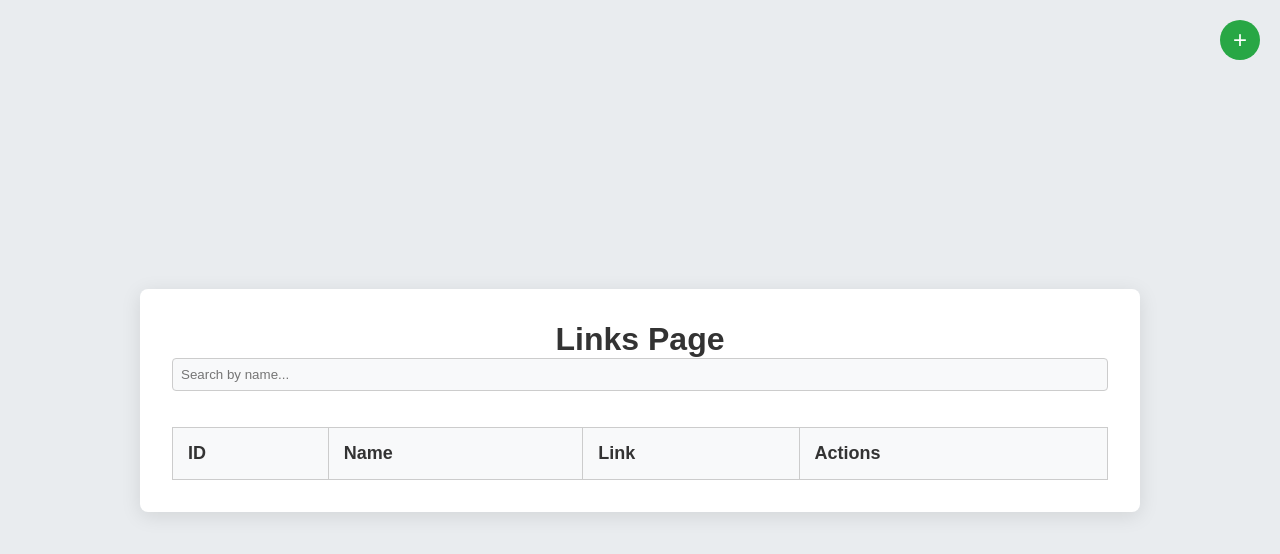
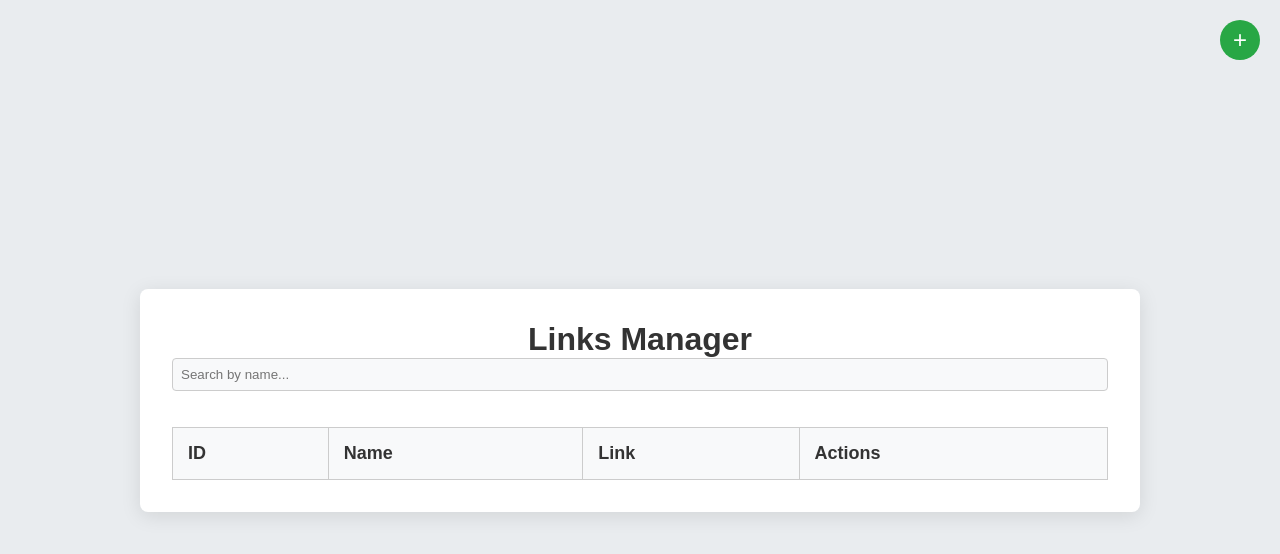
Before and after one commit to krushna06/Links-Manager, a Next.js app: page /links in a window 1280 px wide. Shown: the top 554 px of the page. Built offline with nearby package versions, Linux system fonts and the light colour scheme.

Commit message:
fix: page name

```diff
--- a/pages/links.js
+++ b/pages/links.js
@@ -29,7 +29,7 @@
   return (
     <div className={styles.container}>
       <div className={styles.content}>
-        <h1 className={styles.title}>Links Page</h1>
+        <h1 className={styles.title}>Links Manager</h1>
         <input
           type="text"
           placeholder="Search by name..."
```
